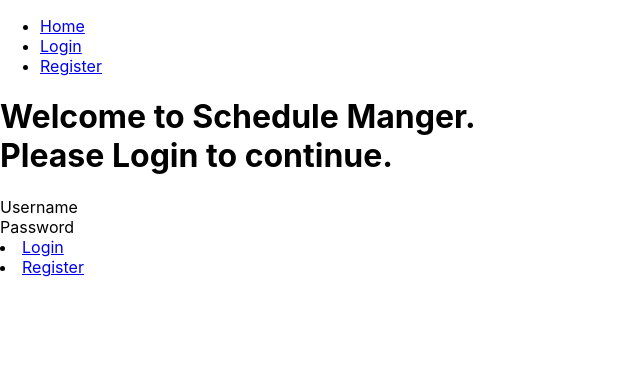
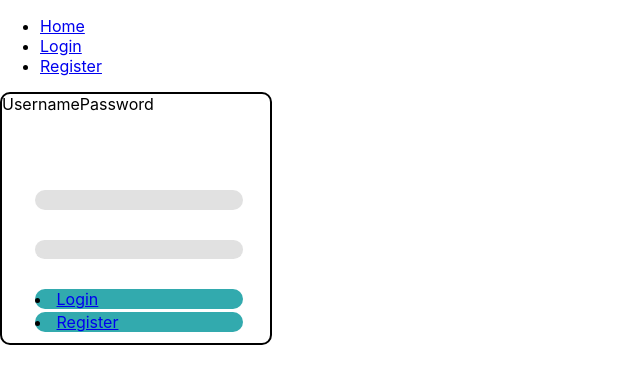
Before and after one commit to JerryO3/Orbital-23, a React (Create React App) app in the folder schedule-manager/: page /login in a window 1280 px wide. Shown: the top 384 px of the page, without its empty margins (0-640 px from the left). Built offline with nearby package versions, Linux system fonts and the light colour scheme.

Commit message:
Updated some CSS styling
Updated CSS for Login

```diff
--- /dev/null
+++ b/schedule-manager/src/Login.css
@@ -0,0 +1,93 @@
+.Login {
+  text-align: center;
+}
+
+.welcomeMessage {
+/* Welcome Back! */
+
+
+position: absolute;
+width: 196px;
+height: 28px;
+
+font-family: 'League Spartan';
+font-style: normal;
+font-weight: 700;
+font-size: 30px;
+line-height: 28px;
+/* identical to box height */
+
+
+color: #000000;
+}
+
+.loginBox {
+/* Rectangle 1 */
+
+
+box-sizing: border-box;
+
+position: absolute;
+width: 272px;
+height: 253px;
+
+background: #FFFFFF;
+border: 2px solid #000000;
+border-radius: 10px;
+}
+
+.inputUsernameBox {
+/* Rectangle 2 */
+
+
+position: absolute;
+left: 12.13%;
+right: 9.93%;
+top: 38.74%;
+bottom: 53.45%;
+
+background: #E1E1E1;
+border-radius: 10px;
+}
+
+.inputPasswordBox {
+/* Rectangle 3 */
+
+
+position: absolute;
+left: 12.13%;
+right: 9.93%;
+top: 58.56%;
+bottom: 33.63%;
+
+background: #E1E1E1;
+border-radius: 10px;
+}
+
+.loginButton {
+/* Rectangle 4 */
+
+
+position: absolute;
+left: 12.13%;
+right: 9.93%;
+top: 78.38%;
+bottom: 13.81%;
+
+background: #32AAAE;
+border-radius: 10px;
+}
+
+.regButton {
+/* Rectangle 5 */
+
+
+position: absolute;
+left: 12.13%;
+right: 9.93%;
+top: 87.69%;
+bottom: 4.5%;
+
+background: #32AAAE;
+border-radius: 10px;
+}
--- a/schedule-manager/src/Login.js
+++ b/schedule-manager/src/Login.js
@@ -1,5 +1,6 @@
 import React from "react";
 import { BrowserRouter as Router, Route, Routes, Link} from 'react-router-dom';
+import './Login.css';
 
 function Login() {
   return (
@@ -11,13 +12,13 @@ function Login() {
       </h1>
       <div class = "loginBox">
         Username
-        <div class = "inputBox"></div>
+        <div class = "inputUsernameBox"></div>
         Password
-        <div class = "inputBox"></div>
-        <li class = "loginPageButton">
+        <div class = "inputPasswordBox"></div>
+        <li class = "loginButton">
             <Link to="/Landing">Login</Link>
         </li>
-        <li class = "loginPageButton">
+        <li class = "regButton">
             <Link to="/register">Register</Link>
         </li>
       </div>
```
Also changed, not shown: 1 other file (tests, documents, lock files or other folders).
